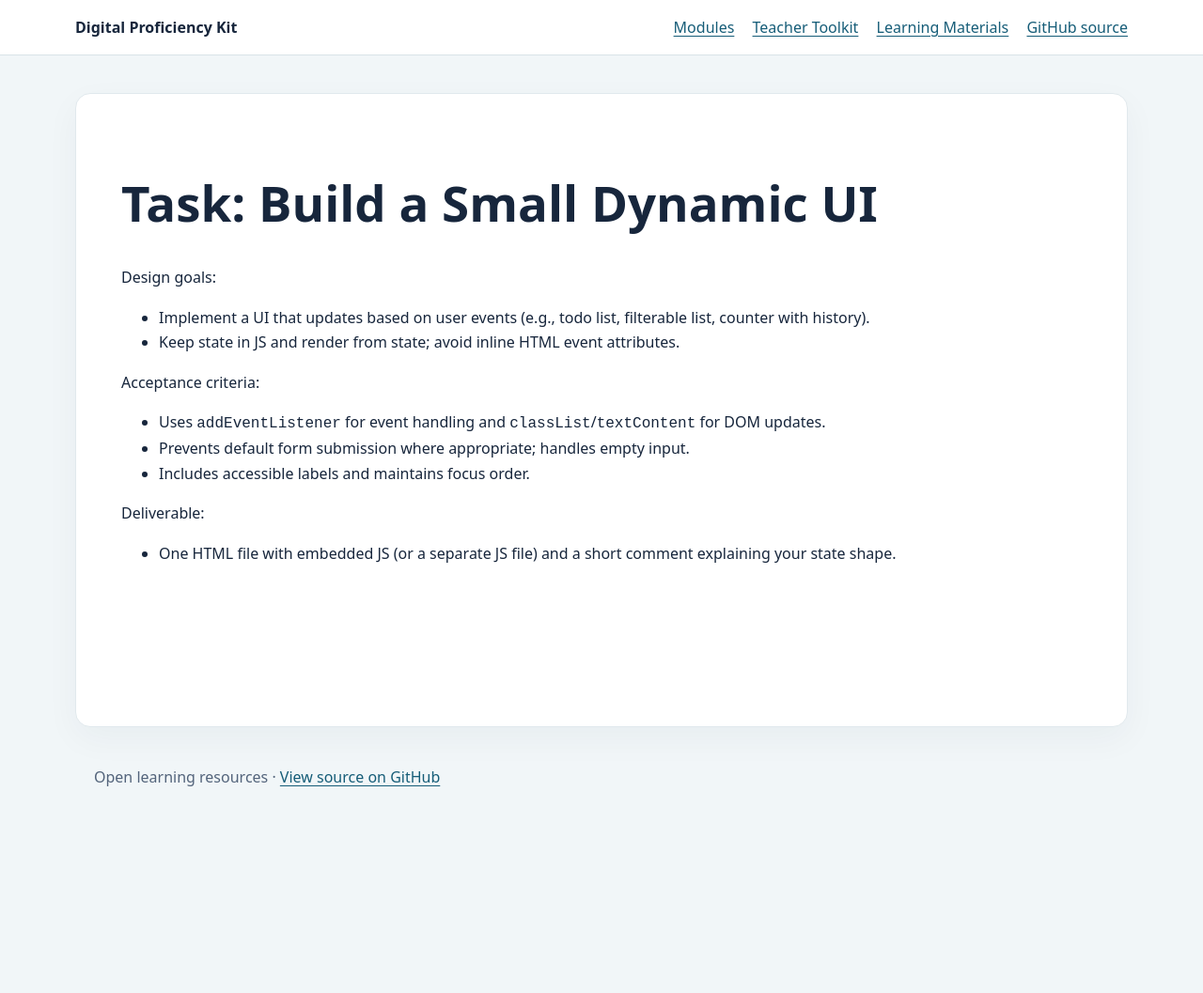
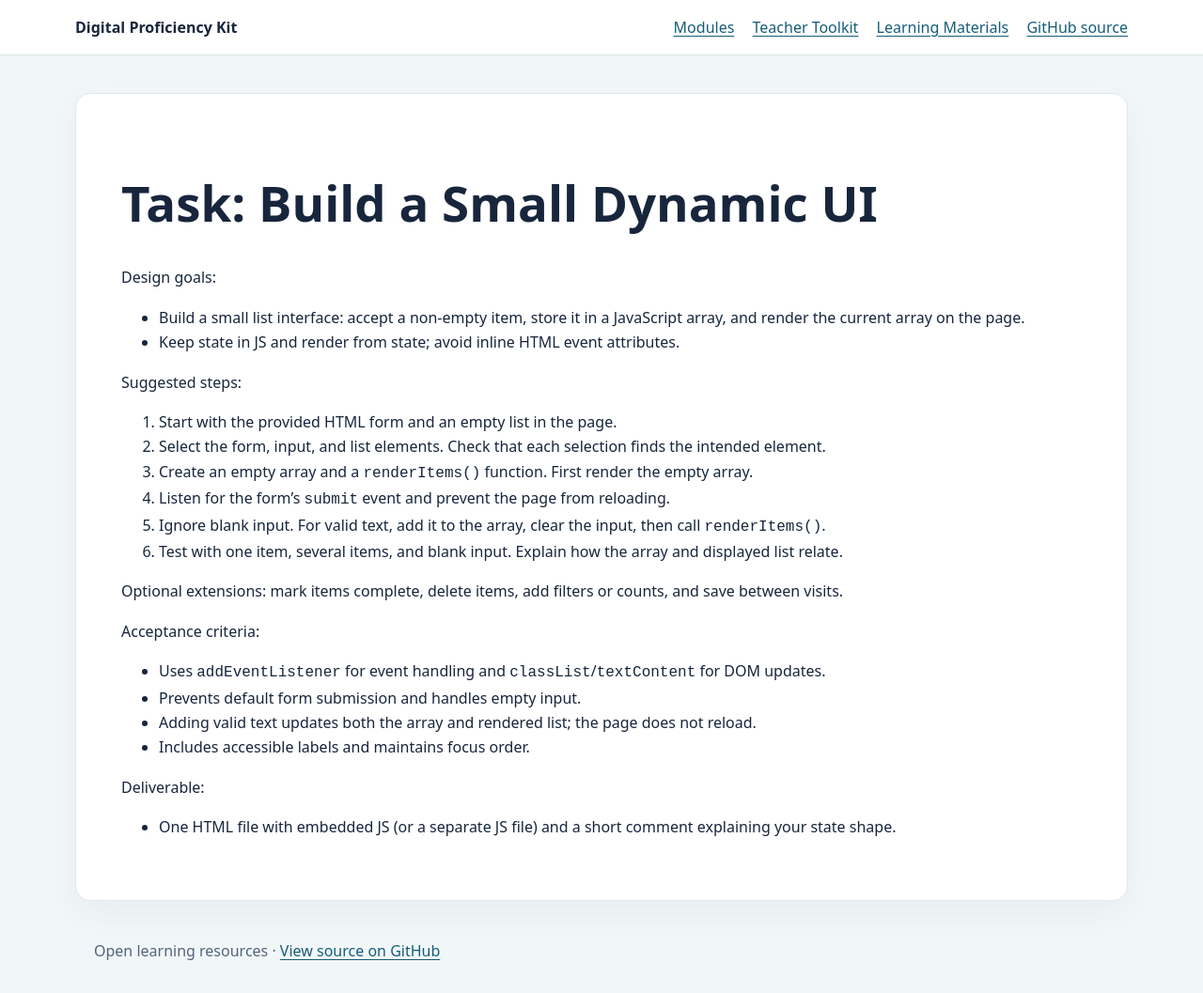
Before and after one commit to STEAM-C3T/digital-proficiency-kit, a Jekyll site: the page built from modules/04-javascript-essentials/tasks/task-2-dom-events.md, in a window 1280 px wide. Shown: the whole page at 94% size. Built offline with Jekyll 4.4.1, drawn with Linux system fonts in a browser that asks for light colours; our own code applies the rules of GitHub Pages for plain Markdown files; before the commit the page ends 900 px from its top, so only the background shows below that.

Commit message:
Scope Module 4.2 task to a guided core

```diff
--- a/modules/04-javascript-essentials/tasks/task-2-dom-events.md
+++ b/modules/04-javascript-essentials/tasks/task-2-dom-events.md
@@ -2,13 +2,25 @@
 
 Design goals:
 
-- Implement a UI that updates based on user events (e.g., todo list, filterable list, counter with history).
+- Build a small list interface: accept a non-empty item, store it in a JavaScript array, and render the current array on the page.
 - Keep state in JS and render from state; avoid inline HTML event attributes.
+
+Suggested steps:
+
+1. Start with the provided HTML form and an empty list in the page.
+2. Select the form, input, and list elements. Check that each selection finds the intended element.
+3. Create an empty array and a `renderItems()` function. First render the empty array.
+4. Listen for the form's `submit` event and prevent the page from reloading.
+5. Ignore blank input. For valid text, add it to the array, clear the input, then call `renderItems()`.
+6. Test with one item, several items, and blank input. Explain how the array and displayed list relate.
+
+Optional extensions: mark items complete, delete items, add filters or counts, and save between visits.
 
 Acceptance criteria:
 
 - Uses `addEventListener` for event handling and `classList`/`textContent` for DOM updates.
-- Prevents default form submission where appropriate; handles empty input.
+- Prevents default form submission and handles empty input.
+- Adding valid text updates both the array and rendered list; the page does not reload.
 - Includes accessible labels and maintains focus order.
 
 Deliverable:
```
Also changed, not shown: modules/04-javascript-essentials/README.md (+4 -4 lines), modules/04-javascript-essentials/units/unit-4.2-dom-events.md (+3 -3 lines).
